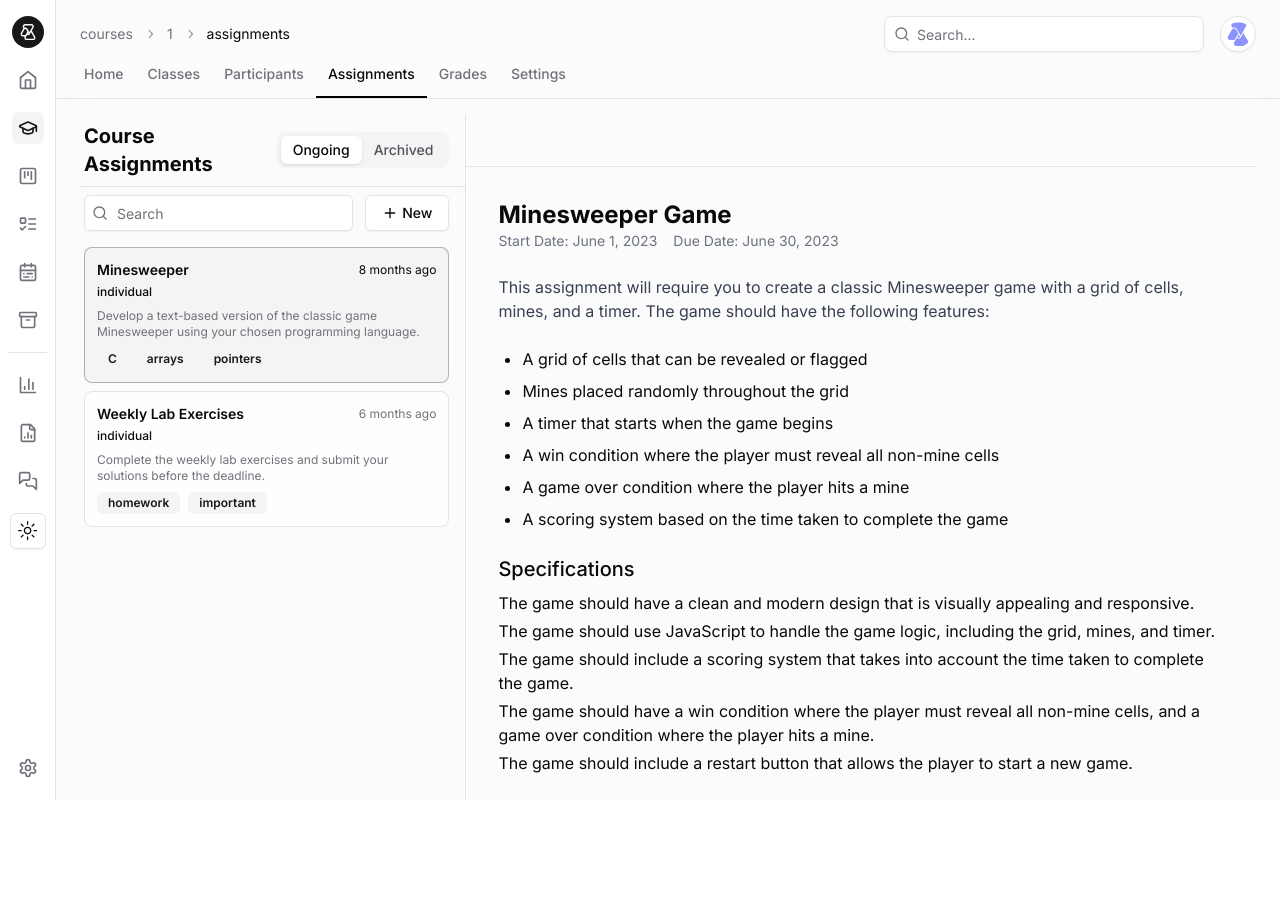
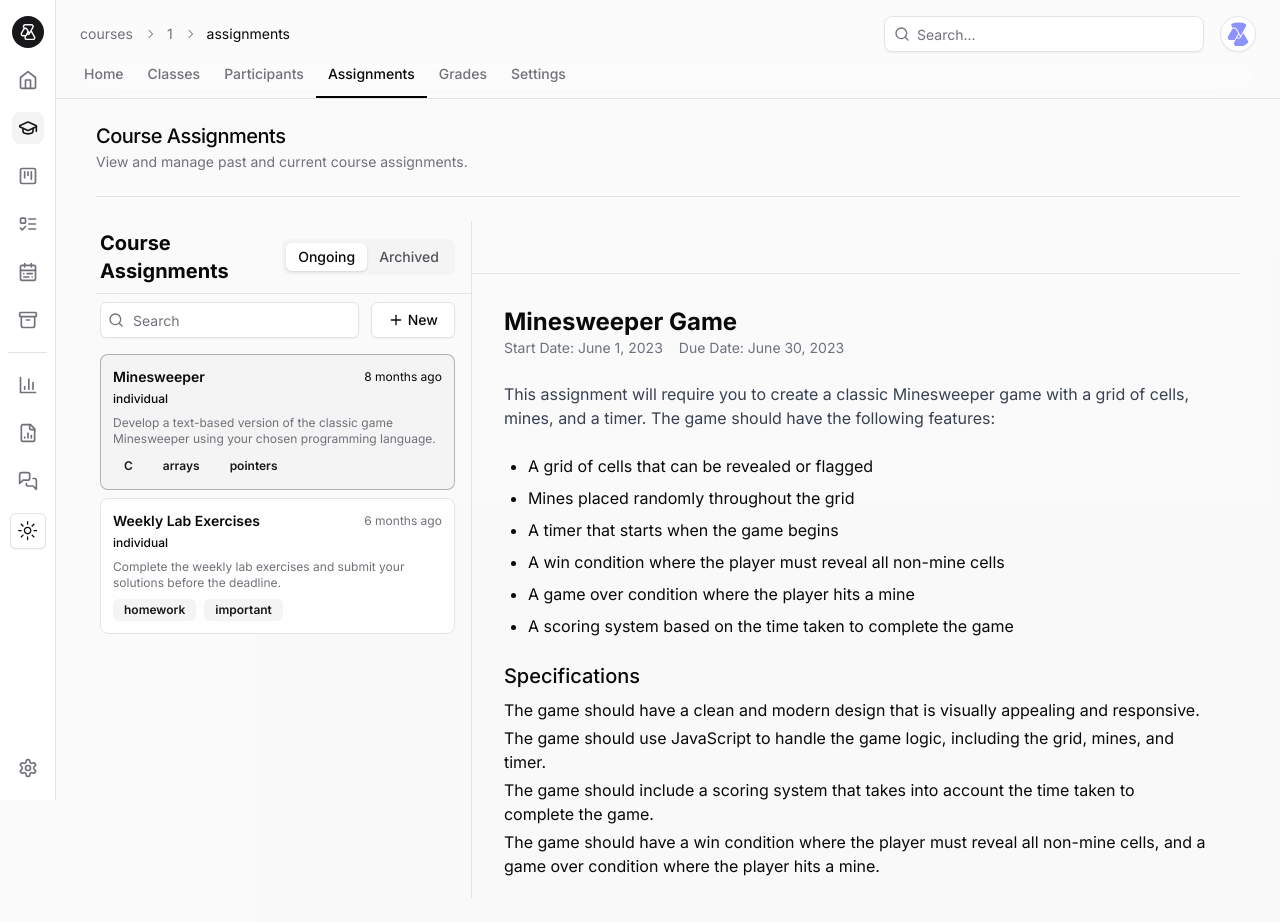
Before and after one commit to aegile/aegile, a Next.js app: page /courses/1/assignments in a window 1280 px wide. Before the commit the page ends 800 px from the top, so only its background shows below. Built offline with nearby package versions, Linux system fonts and the light colour scheme.

Commit message:
feat: add heading area used in settings page to assignments and participants page

```diff
--- a/app/(main)/courses/[course_id]/assignments/page.tsx
+++ b/app/(main)/courses/[course_id]/assignments/page.tsx
@@ -1,11 +1,24 @@
+import { Separator } from "@/components/ui/separator";
+
 import { AssignmentInbox } from "./_components/assignment-inbox";
 import { assignments } from "./data";
 
 export default function CourseAssignmentPage() {
   return (
     // <main className="grid min-h-[calc(100vh-6.5rem)] flex-1 gap-4 bg-muted/40 p-4 sm:px-6 md:gap-8 lg:grid-cols-3 xl:grid-cols-3 grid-flow-row">
-    <main className="grid flex-1 flex-grow gap-4 p-4 pb-0 sm:px-6 md:gap-8">
+    <div className="bg-muted/20 px-4 py-6 md:px-10">
+      <div className="space-y-0.5">
+        <h2 className="text-xl font-medium tracking-tight">
+          Course Assignments
+        </h2>
+        <p className="text-sm text-muted-foreground">
+          View and manage past and current course assignments.
+        </p>
+      </div>
+      <Separator className="my-6" />
       <AssignmentInbox items={assignments} />
-    </main>
+    </div>
+    // <main className="grid flex-1 flex-grow gap-4 p-4 pb-0 sm:px-6 md:gap-8">
+    // </main>
   );
 }
--- a/app/(main)/courses/[course_id]/participants/page.tsx
+++ b/app/(main)/courses/[course_id]/participants/page.tsx
@@ -4,6 +4,7 @@ import { getCookie } from "cookies-next";
 
 import { Participant } from "@/lib/schemas";
 import { User } from "@/lib/types";
+import { Separator } from "@/components/ui/separator";
 
 import { columns } from "./columns";
 import { EnrolParticipantsDialog } from "./components/enrol-participants-dialog";
@@ -70,11 +71,22 @@ export default async function CourseParticipantsPage({
   const members: Participant[] = await getParticipants(params.course_id);
   const enrollables: User[] = await getEnrollableUsers(params.course_id);
   return (
-    <main className="min-h-[calc(100vh-6.5rem)] flex-1 gap-4 bg-muted/40 p-4 sm:px-6 md:gap-8 ">
+    <div className="bg-muted/20 px-4 py-6 md:px-10">
+      <div className="space-y-0.5">
+        <h2 className="text-xl font-medium tracking-tight">
+          Course Participants
+        </h2>
+        <p className="text-sm text-muted-foreground">
+          Manage users and roles of course participants.
+        </p>
+      </div>
+      <Separator className="my-6" />
       <div className="mb-2">
         <EnrolParticipantsDialog enrollableUsers={enrollables} />
       </div>
       <DataTable columns={columns} data={members} />
-    </main>
+    </div>
+    // <main className="min-h-[calc(100vh-6.5rem)] flex-1 gap-4 bg-muted/40 p-4 sm:px-6 md:gap-8 ">
+    // </main>
   );
 }
```
